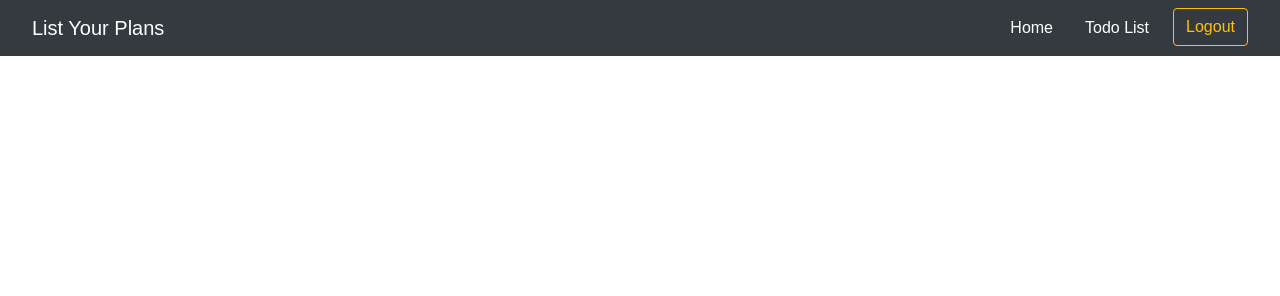
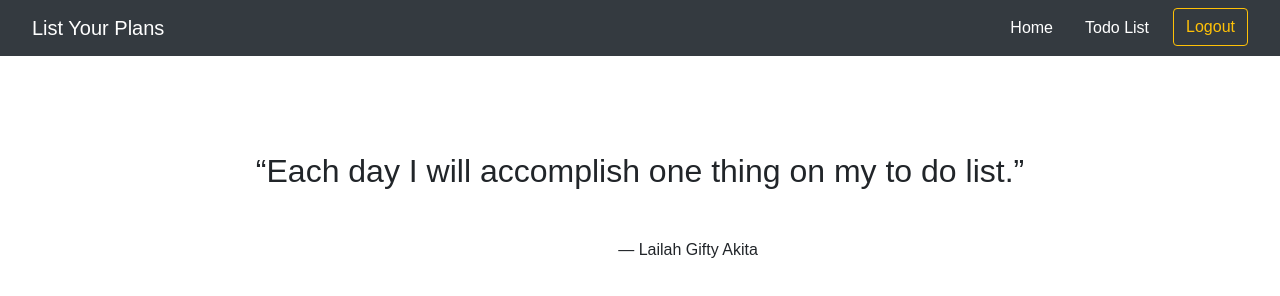
Before and after one commit to ijassubair/Todolist, a plain HTML site: page index.html in a window 1280 px wide. Drawn offline with nearby package versions, Linux system fonts and the light colour scheme; no server answers.

Commit message:
home page

```diff
--- a/index.html
+++ b/index.html
@@ -11,7 +11,7 @@
 <body>
 
 
-  <nav class="navbar navbar-expand-lg navbar-dark bg-dark ">
+  <nav class="navbar navbar-expand-lg navbar-dark bg-dark mb-5">
     <a class="navbar-brand ml-3" href="#">List Your Plans</a>
     <button class="navbar-toggler" type="button" data-toggle="collapse" data-target="#navbarSupportedContent" aria-controls="navbarSupportedContent" aria-expanded="false" aria-label="Toggle navigation">
       <span class="navbar-toggler-icon"></span>
@@ -32,6 +32,12 @@
       </ul>
     </div>
   </nav>
+  <div>
+    <h2 class="text-center mt-5 pt-5">
+      “Each day I will accomplish one thing on my to do list.”
+    </h2>
+    <p class="text-center pl-5 ml-5"> ― Lailah Gifty Akita</p>
+  </div>
 
 
 
```
